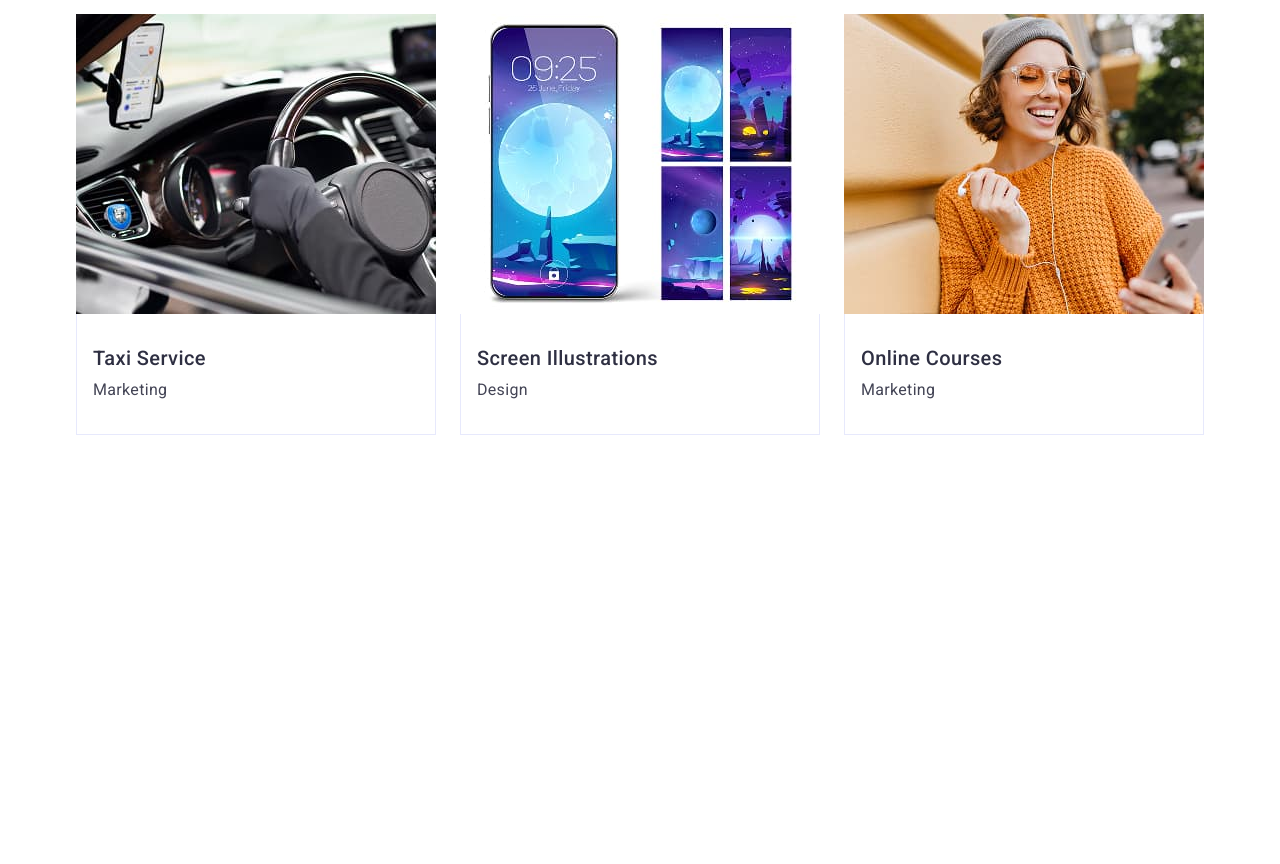
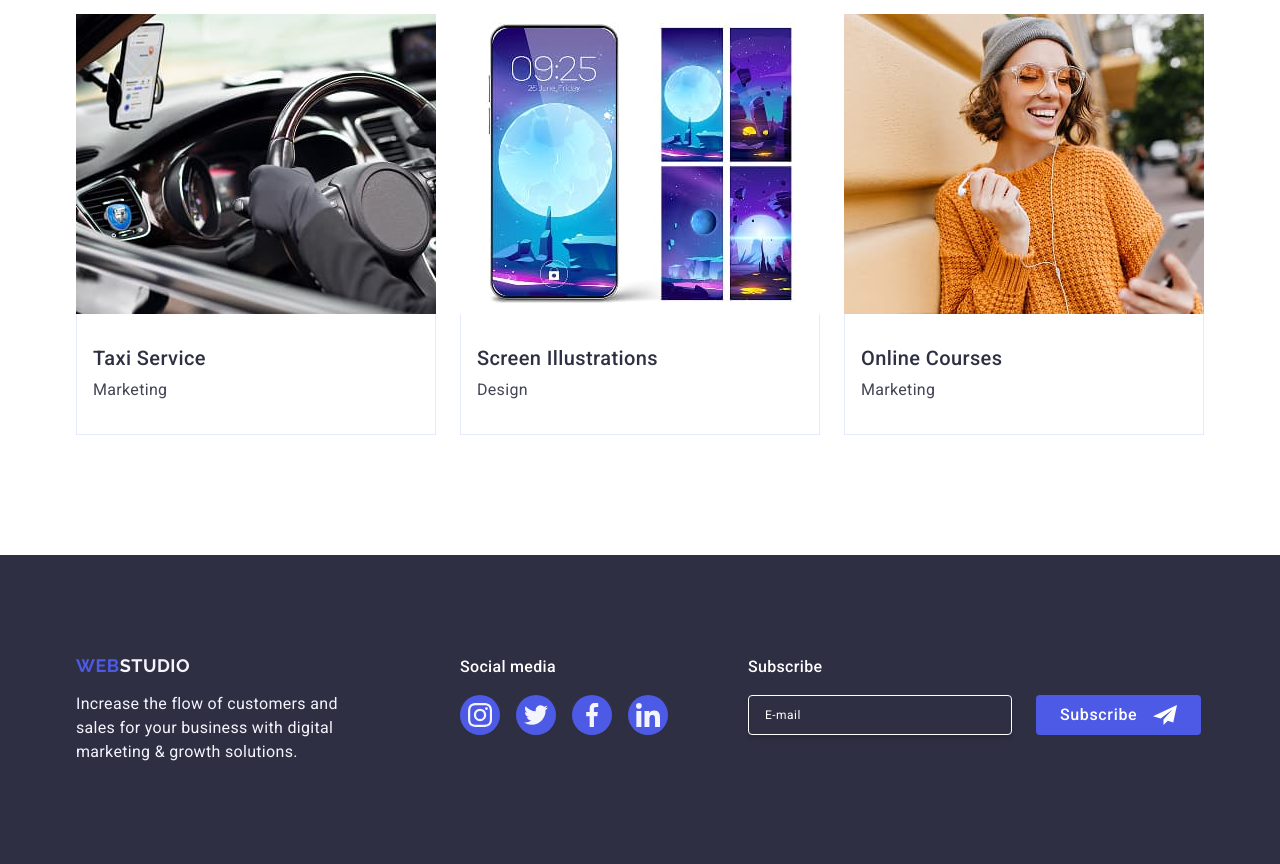
Before and after one commit to OverlordAins/goit-markup-hw-06, a plain HTML site: page index.html in a window 1280 px wide. Shown: the part 2601-3465 px from the top of the page. Before the commit the page ends 3156 px from the top, so only its background shows below. Drawn offline with nearby package versions, Linux system fonts and the light colour scheme.

```diff
--- a/css/styles.css
+++ b/css/styles.css
@@ -568,8 +568,10 @@ box-shadow: 0 1px 6px 0 rgba(46, 47, 66, 0.08),
 
 .footer {
     background-color: #2E2F42;
-    padding-top: 100px;
-    padding-bottom: 100px;
+    /* padding-top: 100px;
+    padding-bottom: 100px; */
+    padding-top: 96px;
+    padding-bottom: 96px;
 }
 
 .footer-logo {
@@ -579,9 +581,12 @@ box-shadow: 0 1px 6px 0 rgba(46, 47, 66, 0.08),
 .footer-link {
     display: inline-block;
     margin-bottom: 16px;
+
+    align-self: center;
 }
 
 .footer-text {
+
     font-size: 16px;
     line-height: 1.5;
     letter-spacing: 0.02em;
@@ -591,11 +596,18 @@ box-shadow: 0 1px 6px 0 rgba(46, 47, 66, 0.08),
 
 .footer .container {
     display: flex;
-    align-items: baseline;
+    flex-direction: column;
+    flex-wrap: wrap;
+    /* align-items: baseline; */
 }
 
 .container .logo-and-text {
-    margin-right: 120px;
+    /* margin-right: 120px; */
+    margin-right: 0;
+    margin-bottom: 72px;
+    display: flex;
+    flex-direction: column;
+    /* align-items: center; */
 }
 
 .social-text {
@@ -605,6 +617,23 @@ box-shadow: 0 1px 6px 0 rgba(46, 47, 66, 0.08),
     letter-spacing: 0.02em;
     color: #fff;
     margin-bottom: 16px;
+
+    align-self: center;
+}
+
+.social-media {
+    display: flex;
+    flex-direction: column;
+    margin-bottom: 72px;
+    margin-right: 0;
+    align-items: center;
+    /* margin-right: 80px; */
+}
+
+.for-form {
+    display: flex;
+    flex-direction: column;
+    align-items: center;
 }
 
 .social-list {
@@ -631,8 +660,73 @@ box-shadow: 0 1px 6px 0 rgba(46, 47, 66, 0.08),
     fill: #f4f4fd;
 }
 
-.social-media {
-    margin-right: 80px;
+
+
+
+/* *----------------FOOTER FORM----------------* */
+
+
+
+
+.subscription_form {
+    display: flex;
+    /* flex-direction: row;
+    gap: 24px; */
+    flex-direction: column;
+    gap: 16px;
+}
+
+
+.email-field {
+    box-shadow: 0 4px 4px 0 rgba(0, 0, 0, 0.15);
+    border: 1px solid #fff;
+    border-radius: 4px;
+    background-color: transparent;
+    /* width: 264px; */
+    width: 288px;
+    height: 40px;
+    padding-left: 16px;
+    color: #fff;
+    font-size: 12px;
+    line-height: 2;
+    letter-spacing: 0.04em;
+
+    opacity: 0.3;
+}
+.email-field::placeholder {
+    color: #fff;
+
+    opacity: 0.6;
+}
+
+
+.email-send {
+    align-self: center;
+    min-width: 165px;
+    padding: 8px 24px;
+
+    height: 40px;
+    display: flex;
+    justify-content: center;
+    align-items: center;
+    font-size: 16px;
+    font-weight: 500;
+    line-height: 1.5;
+    letter-spacing: 0.04em;
+    color: #fff;
+    background-color: #4D5AE5;
+    border-radius: 4px;
+    transition: background-color 250ms cubic-bezier(0.4, 0, 0.2, 1);
+}
+
+.email-send:hover,
+.email-send:focus {
+    background-color: #31d0aa;
+}
+
+.send-icon {
+    fill: white;
+    margin-left: 16px;
 }
 
 
@@ -812,57 +906,6 @@ box-shadow: 0 1px 6px 0 rgba(46, 47, 66, 0.08),
 
 
 
-/* *-------FOOTER FORM-------* */
-
-
-.subscription_form {
-    display: flex;
-    gap: 24px;
-}
-
-.email-field::placeholder {
-    color: #fff;
-}
-
-.email-field {
-    box-shadow: 0 4px 4px 0 rgba(0, 0, 0, 0.15);
-    border: 1px solid #fff;
-    border-radius: 4px;
-    background-color: transparent;
-    width: 264px;
-    height: 40px;
-    padding-left: 16px;
-    color: #fff;
-    font-size: 12px;
-    line-height: 2;
-    letter-spacing: 0.04em;
-}
-
-.email-send {
-    min-width: 165px;
-    height: 40px;
-    display: flex;
-    justify-content: center;
-    align-items: center;
-    font-size: 16px;
-    font-weight: 500;
-    line-height: 1.5;
-    letter-spacing: 0.04em;
-    color: #fff;
-    background-color: #4D5AE5;
-    border-radius: 4px;
-    transition: background-color 250ms cubic-bezier(0.4, 0, 0.2, 1);
-}
-
-.email-send:hover,
-.email-send:focus {
-    background-color: #31d0aa;
-}
-
-.send-icon {
-    fill: white;
-    margin-left: 16px;
-}
 
 /*! -----------768----------- */
 
@@ -950,12 +993,47 @@ box-shadow: 0 1px 6px 0 rgba(46, 47, 66, 0.08),
     .portfolio-list .portfolio-item {
         width: calc((100% - 24px) / 2);
     }
+
+
+
+    .footer .container {
+        max-width: calc(264px + 24px + 208px + 16px * 2);
+        column-gap: 24px;
+        row-gap: 72px;
+        flex-direction: row;
+    }
+    .footer-link {
+        align-self: normal;
+    }
+    .social-text {
+        align-self: normal;
+    }
+    .social-media {
+        align-items: normal;
+        margin-bottom: 0;
+    }
+    .for-form {
+        align-items: normal;
+    }
+    .email-send {
+        align-self: normal;
+    }
+    .subscription_form {
+        flex-direction: row;
+        gap: 24px;
+    }
+    .container .logo-and-text {
+        margin-bottom: unset;
+    }
+    .email-field {
+        width: 264px;
+    }
 }
 
 /*! -----------1158----------- */
 
 @media screen and (min-width: 1158px) {
-    .container, .photo-card-section .container {
+    .container, .photo-card-section .container, .footer .container {
         max-width: 1158px;
         padding-left: 15px;
         padding-right: 15px;
@@ -1049,4 +1127,26 @@ box-shadow: 0 1px 6px 0 rgba(46, 47, 66, 0.08),
     .portfolio-list .portfolio-item {
         width: calc((100% - 48px) / 3);
     }
+
+
+    .footer {
+        padding-top: 100px;
+        padding-bottom: 100px;
+    }
+    .footer .container {
+        gap: unset;
+        align-items: baseline;
+    }
+    .container .logo-and-text {
+        margin-right: 120px;
+    }
+    .social-media {
+        margin-right: 80px;
+    }
+    .email-field {
+        opacity: unset;
+    }
+    .email-field::placeholder {
+        opacity: unset;
+    }
 }
--- a/index.html
+++ b/index.html
@@ -684,7 +684,7 @@
 
     <!-- FOOTER -->
 
-    <!-- <footer class="footer">
+    <footer class="footer">
       <div class="container">
         <div class="logo-and-text">
           <a class="logo footer-link" href="./index.html"
@@ -752,7 +752,7 @@
           </form>
         </div>
       </div>
-    </footer> -->
+    </footer>
     <div class="backdrop">
       <div class="modal">
         <button class="modal-close" type="button">
```
